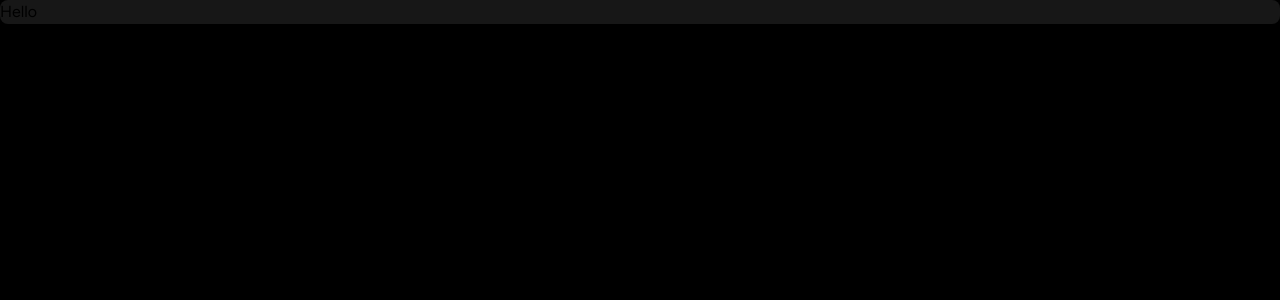
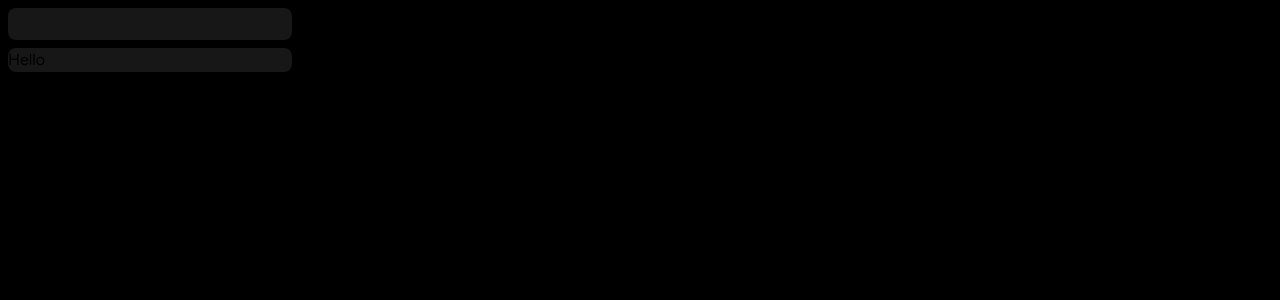
Before and after one commit to Dunderz/NextGroove, a Next.js app: page / in a window 1280 px wide. Shown: the top 300 px of the page. Built offline with nearby package versions, Linux system fonts and the light colour scheme.

Commit message:
Sidebar styles

```diff
--- a/components/Sidebar.tsx
+++ b/components/Sidebar.tsx
@@ -1,3 +1,4 @@
+import { twMerge } from "tailwind-merge";
 import Box from "./Box";
 
 interface SidebarProps {
@@ -7,9 +8,25 @@ interface SidebarProps {
 const Sidebar: React.FC<SidebarProps> = ({ children }) => {
   return (
     <div>
-      <Box>
-        <div>Hello</div>
-      </Box>
+      <div
+        className={twMerge(
+          `hidden md:flex flex-col gap-y-2 h-full w-[300px] bg-black p-2`
+        )}
+      >
+        <Box>
+          <div
+            className="
+              flex
+              flex-col
+              gap-y-4
+              px-5
+              py-4"
+          ></div>
+        </Box>
+        <Box>
+          <div>Hello</div>
+        </Box>
+      </div>
     </div>
   );
 };
```
